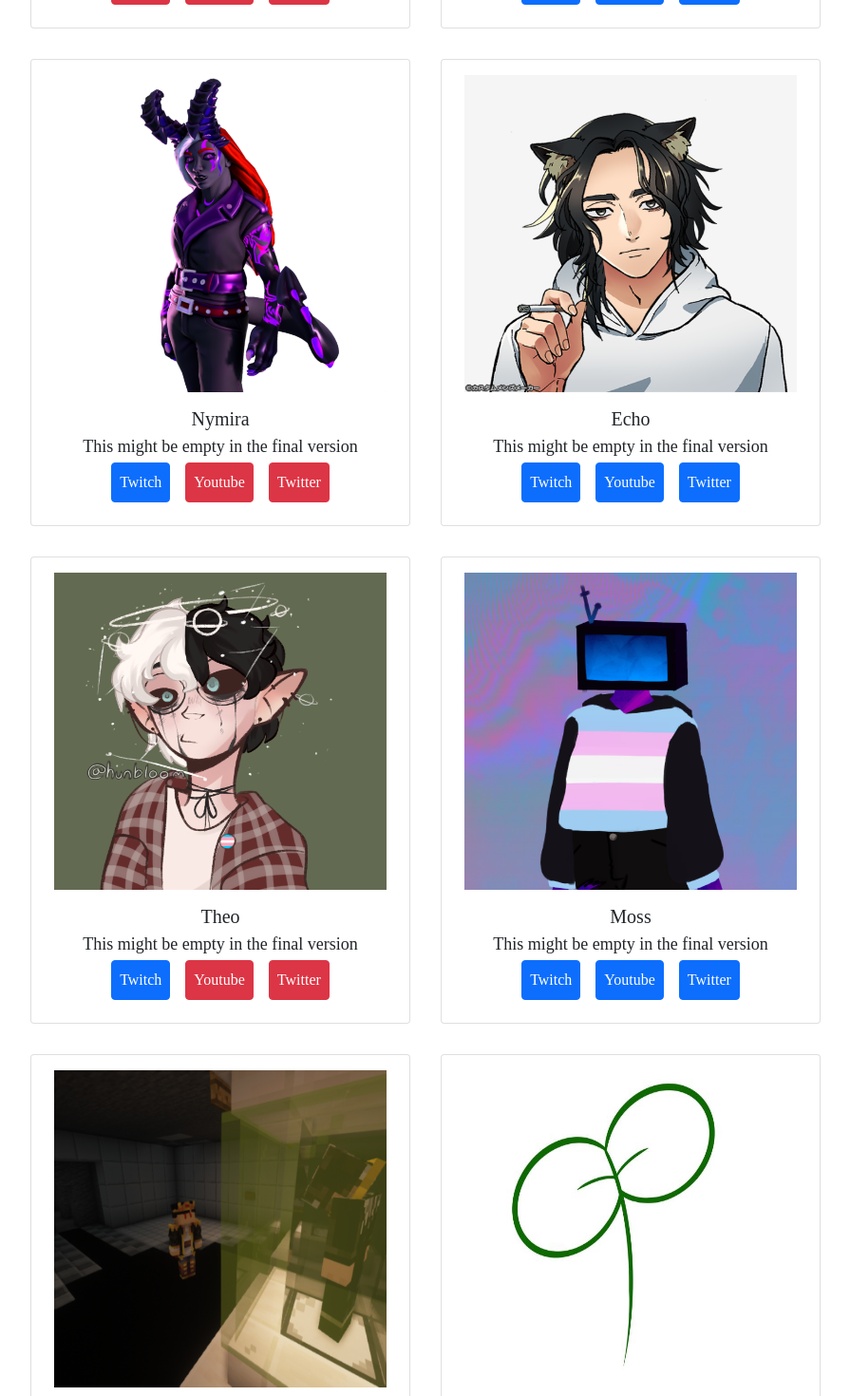
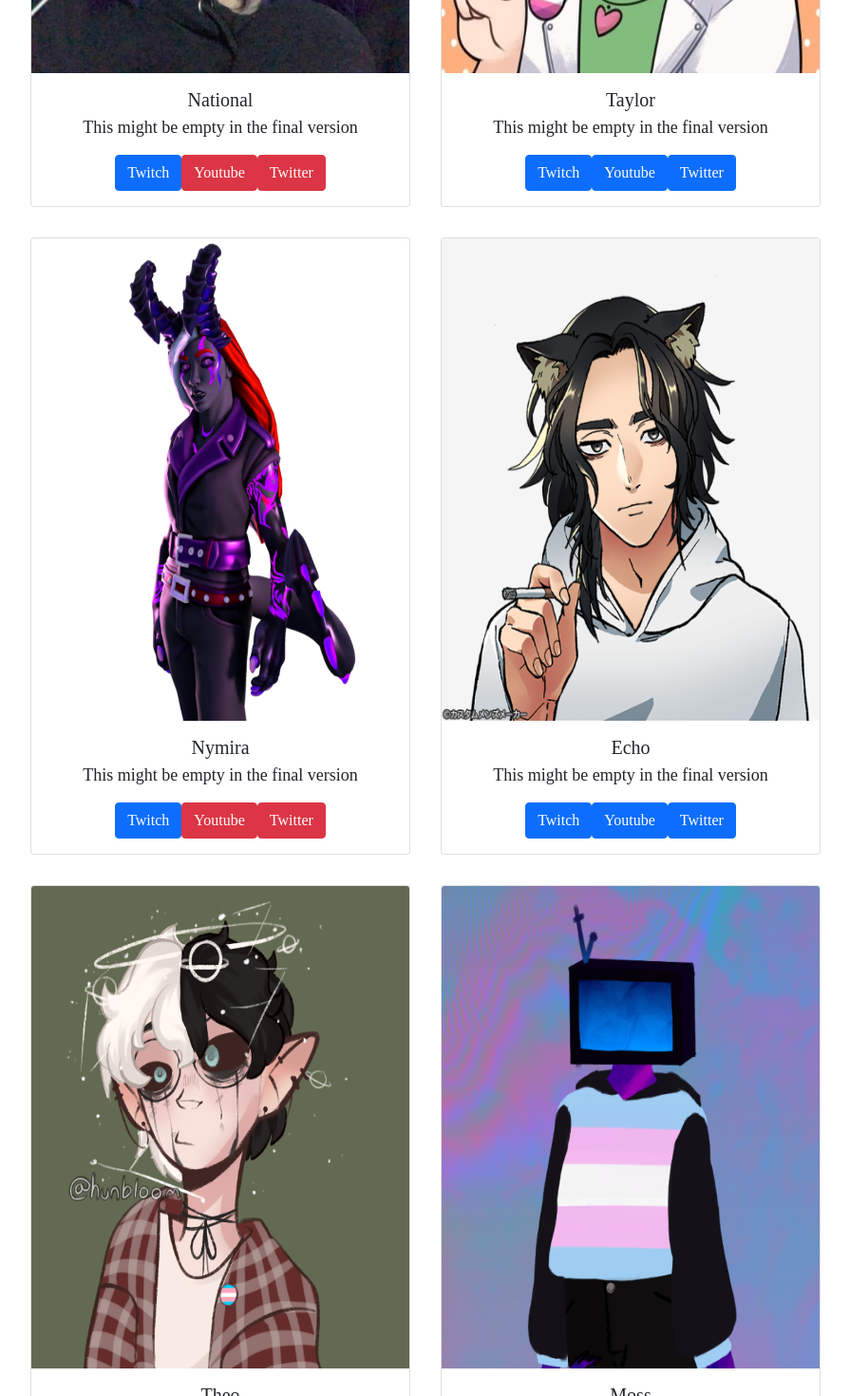
Before and after one commit to Haaffin/end_smp, a React (Create React App) app: page /usercard in a window 1280 px wide. Shown: the part 1140-2610 px from the top of the page at 95% size, without its empty margins (192-1087 px from the left). Built offline with nearby package versions, Linux system fonts and the light colour scheme.

Commit message:
made final adjustments to the mobile designs. Added Finns pfp. overall finishing of the site

```diff
--- a/src/App.js
+++ b/src/App.js
@@ -3,7 +3,6 @@ import {Route, Link, Switch} from 'react-router-dom'
 import UserCard from './Components/UserCard';
 import Home from './Components/Home'
 import Characters from './Components/Characters';
-import Socials from './Components/Socials'
 import Slideshow from './Components/Slideshow'
 
 import Github from './assets/Images/github.png'
@@ -28,7 +27,6 @@ function App() {
         <div className="body">
           <Route path='/' component={Home} exact/>
           <Route path='/characters' component={Characters} />
-          <Route path='/Socials' component={Socials}/>
           <Route path='/usercard' component={UserCard} />
         </div>
 
--- a/src/Components/Socials.js
+++ /dev/null
@@ -1,11 +0,0 @@
-import React from 'react'
-
-function Socials(){
-    return(
-        <div>
-            This is the socials page
-        </div>
-    )
-}
-
-export default Socials;
--- a/src/Components/UserCard.js
+++ b/src/Components/UserCard.js
@@ -8,6 +8,7 @@ import Nym from'../assets/Images/nym.png'
 import Taylor from '../assets/Images/taylor.jpg'
 import Kai from '../assets/Images/kai.jpeg'
 import Moss from '../assets/Images/moss.png'
+import Bard from '../assets/Images/bard.png'
 import "./usercard.css"
 
 function UserCard(){
@@ -20,9 +21,9 @@ function UserCard(){
                     <Card.Text>
                         This might be empty in the final version
                     </Card.Text>
-                    <a href='#' target='__blank'><Button variant="danger">Twitch</Button></a>
-                    <a href='#' target='__blank'><Button variant="danger">Youtube</Button></a>
-                    <a href='#' target='__blank'><Button variant="danger">Twitter</Button></a>
+                    <a href='https://www.twitch.tv/nationalgoodboy' target='__blank'><Button variant="primary">Twitch</Button></a>
+                    <Button variant="danger">Youtube</Button>
+                    <Button variant="danger">Twitter</Button>
                 </Card.Body>
             </Card>
 
@@ -46,7 +47,7 @@ function UserCard(){
                     <Card.Text>
                         This might be empty in the final version
                     </Card.Text>
-                    <a href='https://www.twitch.tv/darkwatcher_nymira' target='__blank'><Button variant="primary">Twitch</Button></a>
+                    <a href='https://www.twitch.tv/motherofdemons_nymira' target='__blank'><Button variant="primary">Twitch</Button></a>
                     <Button variant="danger">Youtube</Button>
                     <Button variant="danger">Twitter</Button>
                 </Card.Body>
@@ -75,7 +76,7 @@ function UserCard(){
                     </Card.Text>
                     <a href='https://www.twitch.tv/galactic__jelly' target='__blank'><Button variant="primary">Twitch</Button></a>
                     <Button variant="danger">Youtube</Button>
-                <Button variant="danger">Twitter</Button>
+                    <Button variant="danger">Twitter</Button>
                 </Card.Body>
             </Card>
 
@@ -93,7 +94,7 @@ function UserCard(){
             </Card>
 
             <Card className='card'>
-                <Card.Img variant="top" src={`${Tube}`} />
+                <Card.Img variant="top" src={`${Bard}`} />
                 <Card.Body>
                     <Card.Title>Bard</Card.Title>
                     <Card.Text>
@@ -113,7 +114,7 @@ function UserCard(){
                         This might be empty in the final version
                     </Card.Text>
                     <a href='https://www.twitch.tv/derpyartist101' target='__blank'><Button variant="primary">Twitch</Button></a>
-                    <a href='#' target=''><Button variant="danger">Youtube</Button></a>
+                    <Button variant="danger">Youtube</Button>
                     <a href='https://www.youtube.com/channel/UC1O5LBNTOi8oM284EPASLIQ' target='__blank'><Button variant="primary">Twitter</Button></a>
                 </Card.Body>
             </Card>
--- a/src/Components/usercard.css
+++ b/src/Components/usercard.css
@@ -1,4 +1,4 @@
-@media only screen and (min-width: 1200px){
+@media only screen and (min-width: 1366px){
     .card-contain{
         width: 75%;
         display: flex;
@@ -54,3 +54,49 @@
     }
 
 }
+
+@media screen and (max-height: 1366px) and (orientation: landscape){
+
+    .card-contain{
+        width: 90%;
+        padding: 30px;
+        display: flex;
+        margin: auto;
+        flex-wrap: wrap;
+        text-align: center;
+        justify-content: center;
+    }
+
+    .card{
+        margin: 2vh;
+        width: 25rem;
+    }
+
+    .card-text{
+        font-size: large;
+        padding-bottom: 20px;
+    }
+}
+
+@media screen and (max-height: 1366px) and (orientation: portrait){
+
+    .card-contain{
+        width: 80%;
+        padding: 30px;
+        display: flex;
+        margin: auto;
+        flex-wrap: wrap;
+        text-align: center;
+        justify-content: center;
+    }
+
+    .card{
+        margin: 2vh;
+        width: 25rem;
+    }
+
+    .card-text{
+        font-size: large;
+        padding-bottom: 20px;
+    }
+}
```
Also changed, not shown: src/assets/Images/bard.png (added).
